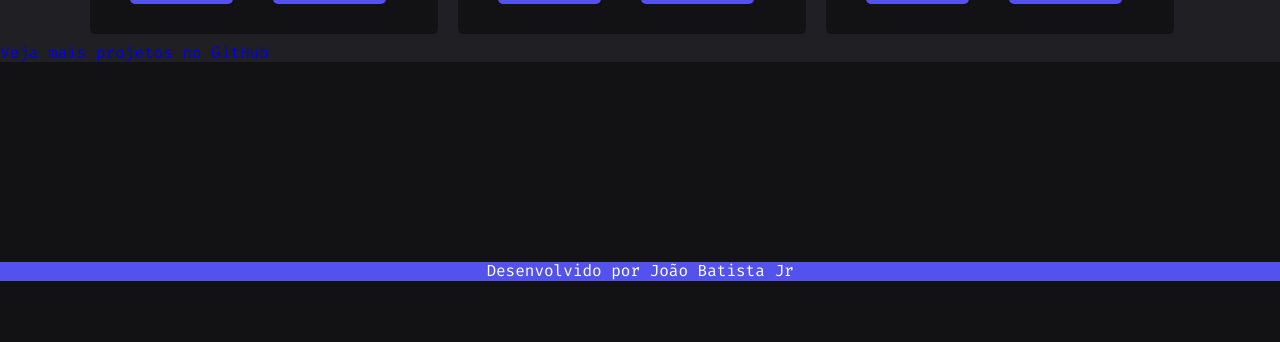
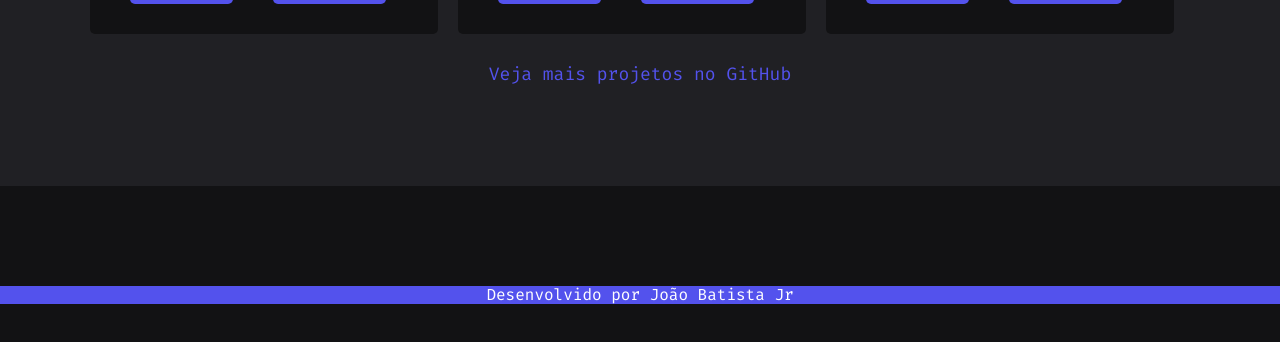
Before and after one commit to JoaoBatistaJr/Portfolio, a plain HTML site: page index.html in a window 1280 px wide. Shown: the part 1496-1838 px from the top of the page. Drawn offline with nearby package versions, Linux system fonts and the light colour scheme.

Commit message:
projetos

```diff
--- a/css/main.css
+++ b/css/main.css
@@ -199,7 +199,8 @@ h1, h2, h3, h4{
 
 .projetos{
 	background: #202024;
-	margin-bottom: 200px;
+	padding-bottom: 80px;
+	margin-bottom: 100px;
 }
 
 .titulo-projetos{
@@ -211,7 +212,7 @@ h1, h2, h3, h4{
 }
 
 .projetos_lista li{
-	max-width: 348px;
+	/* max-width: 348px; */
 	padding: 20px;
 	margin: 10px;
 	background: var(--backgound-color);
@@ -227,10 +228,11 @@ h1, h2, h3, h4{
 	margin: 20px;
 }
 
-a .link_github{
+.link_github{
 	font-size: var(--texto-grande);
 	padding: 100px 50px;
-  text-align: center;
+	text-align: center;
+	color: var(--fist-color);
 
 }
 
--- a/index.html
+++ b/index.html
@@ -141,7 +141,7 @@
 							</li>
 						</ul>
 					</div>
-					<a href="repositoriogit"class="link_github">Veja mais projetos no GitHub</a>
+					<a href="repositoriogit"class="link_github"><p>Veja mais projetos no GitHub</p></a>
 				</section>
         <!-- Fecha - Projetos -->
 
```
